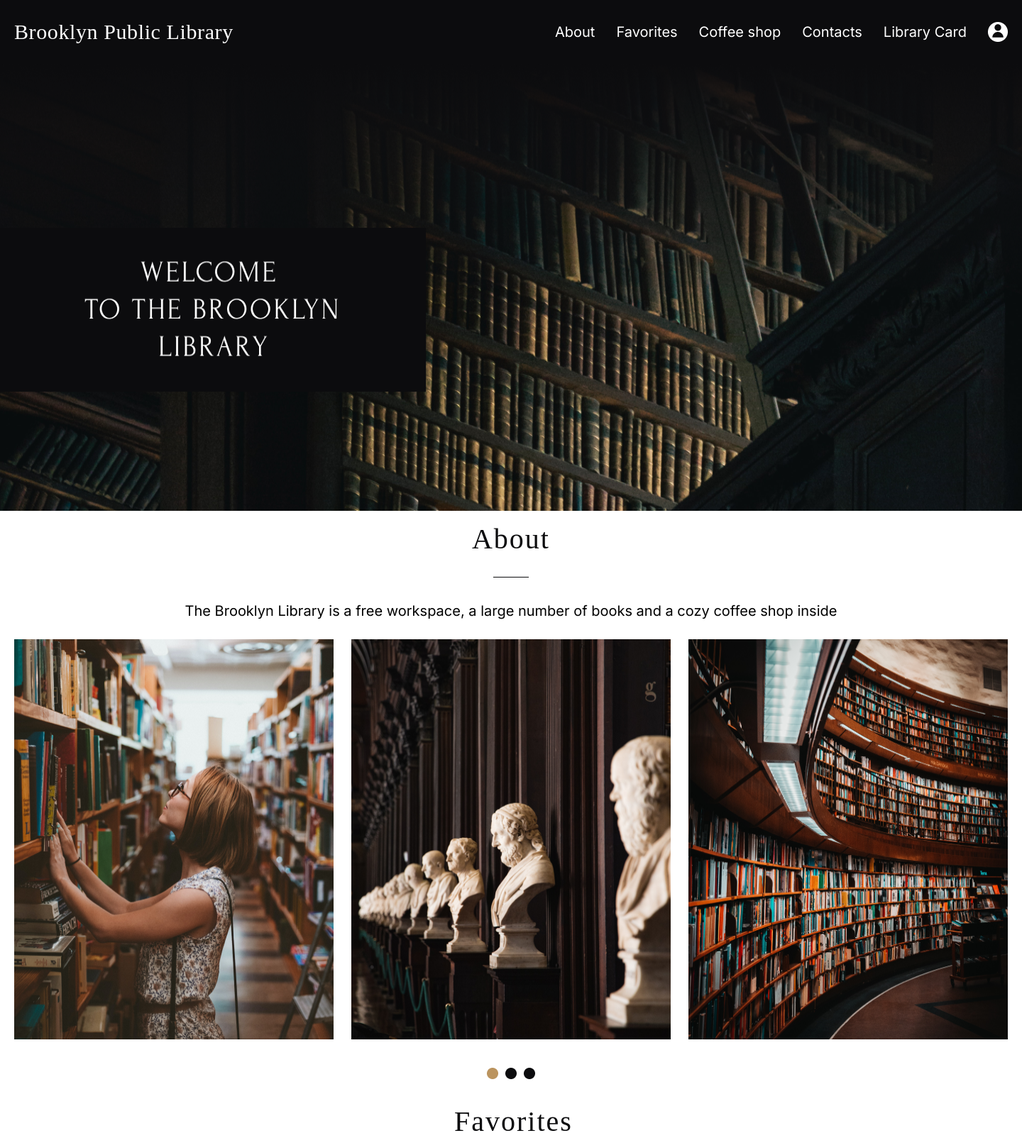
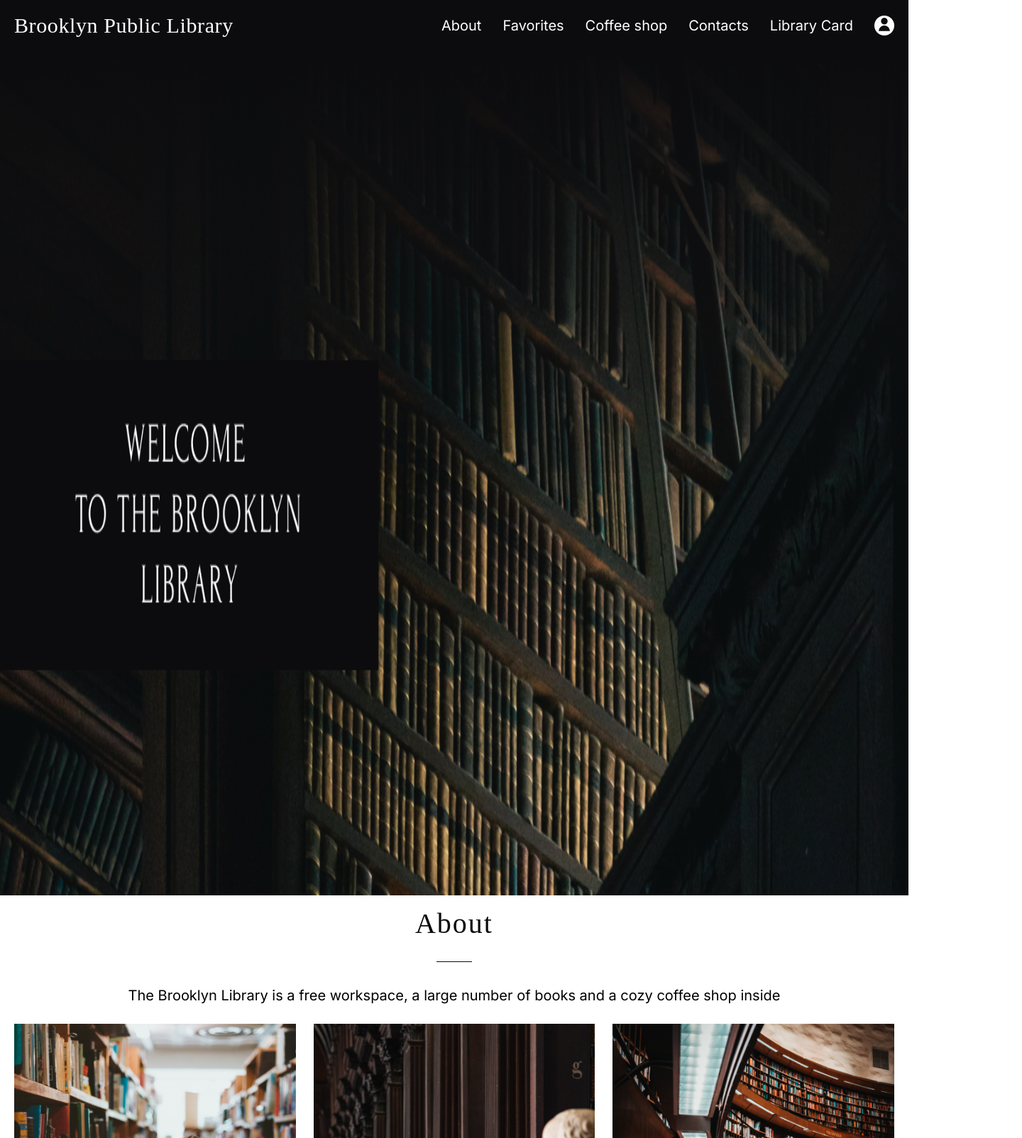
Before and after one commit to IsmailL01/rsschool-cv, a plain HTML site: page index.html in a window 1280 px wide. Shown: the top 1604 px of the page at 71% size, 1440 px wide, since content can reach past the window. Drawn offline with Linux system fonts and the light colour scheme; files whose address does not match are found by name; a web font is replaced by a local one.

Commit message:
feat: initial settings

```diff
--- a/index.html
+++ b/index.html
@@ -151,7 +151,7 @@
 							</div>
 						</div>
 						<div class="favorites-bottom">
-							<div class="favorites-bottom-container"></div>
+
 						</div>
 					</div>
 				</section>
@@ -335,6 +335,7 @@
 						</div>
 					</div>
 				</section>
+				<footer class="footer"></footer>
 			</main>
 		</div>
 	</body>
--- a/style.css
+++ b/style.css
@@ -6,13 +6,32 @@
 }
 
 .container {
-	height: 5246px;
-	width: 1440px;
-	margin: 0 auto;
+	display: grid;
+	grid-template-columns: repeat(10, 1fr);
+	grid-template-rows: 0.03fr 0.5fr 1fr;
+}
+
+.header {
+	width: 100%;
+	grid-column: 1 /11;
+}
+
+.welcome-menu {
+	width: 100%;
+	height: 100%;
+	grid-column: 1 /11;
 }
 
 .main {
 	width: 100%;
-	height: 86%;
+	height: 100%;
+	grid-row: 3 / 5;
 	margin-top: 20px;
+	grid-column: 1 /11;
 }
+
+.footer {
+	height: 100%;
+	width: 100%;
+	grid-column: 1 /11;
+}
--- a/style/footer.css
+++ /dev/null
@@ -1,4 +0,0 @@
-.footer {
-	height: 5%;
-	width: 100%;
-}
--- a/style/header.css
+++ b/style/header.css
@@ -1,8 +1,3 @@
-.header {
-	width: 100%;
-	height: 90px;
-}
-
 .header-container {
 	height: 100%;
 	display: flex;
--- a/style/welcome.css
+++ b/style/welcome.css
@@ -1,8 +1,3 @@
-.welcome-menu {
-	width: 100%;
-	height: 12%;
-}
-
 .welcome-menu-wrapper {
 	width: 100%;
 	height: 100%;
```
